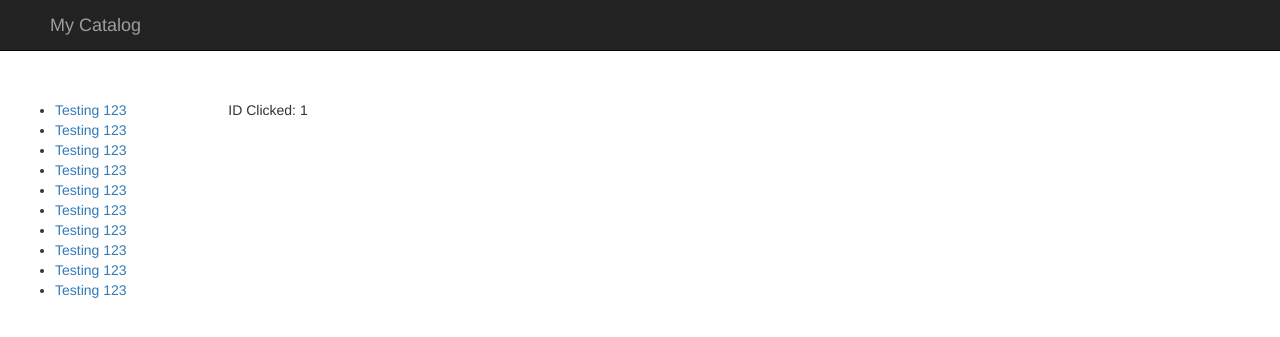
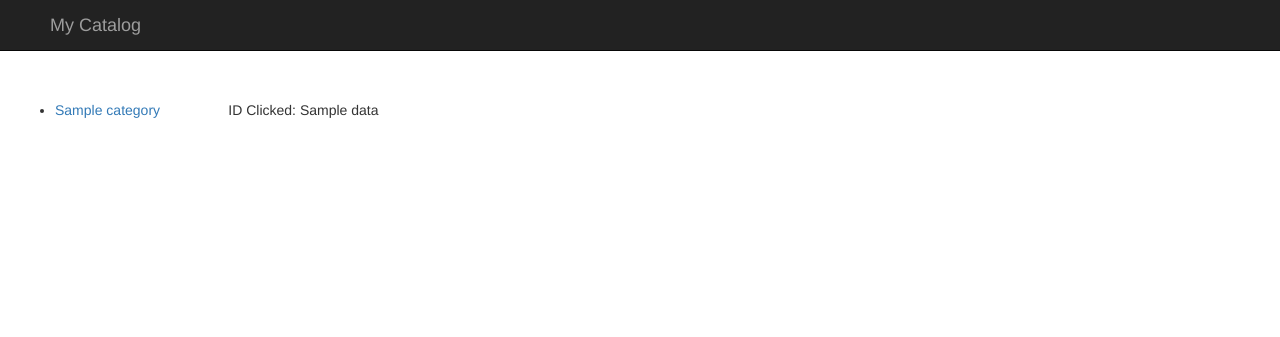
Before and after one commit to Drew-Kimberly/fullstack, a Flask app: template vagrant/catalog_ajax/templates/catalog.html in a window 1280 px wide. Shown: the top 337 px of the page. Run offline with Flask 2, Linux system fonts and the light colour scheme; the template is opened without the code that fills it: most values are stand-ins (such as "Sample title", 1, 10 or a date in 2020).

Commit message:
Adding framework support for ajax request/response workflow

```diff
--- a/movies/media.py
+++ b/movies/media.py
@@ -1,7 +1,7 @@
 import math
 
 
-class Movie():
+class Movie:
     """ This class provides a way to store movie related information"""
 
     def __init__(self, title, duration, year_released, storyline, poster_img_url, youtube_url):
--- /dev/null
+++ b/vagrant/catalog_ajax/AjaxHandler.py
@@ -0,0 +1,64 @@
+from database_setup import Item, Category
+
+class AjaxHandler:
+    '''This class...'''
+
+    def __init__(self, dbSession):
+        '''
+        '''
+        self._dbSession = dbSession
+        self._posted_data = None
+        self.user_state = None
+        self.action_context = None
+        self.action_type = None
+
+    # Properties
+
+    @property
+    def dbSession(self):
+        return self._dbSession
+
+    @property
+    def posted_data(self):
+        return self._posted_data
+
+    @posted_data.setter
+    def posted_data(self, value):
+        self._posted_data = value
+
+    # Methods
+
+    def validateRequest(self):
+        '''
+        '''
+
+        # Ensure we have posted data
+        if not self.posted_data:
+            return False
+
+        # Ensure posted data contains an action
+        if not self.posted_data["action"]:
+            return False
+
+        self.action_type = self.posted_data["action"]
+
+        return True
+
+
+    def processRequest(self):
+        '''
+        '''
+
+        # Ensure request is good
+        if not self.validateRequest():
+            return None
+
+        # Determine request Action Type and execute respective logic
+        if self.action_type == "testAjax":
+            return self.posted_data["id"]
+        elif self.action_type == "GetCategories":
+            categories = self.dbSession.query(Category).all()
+            template_name = 'partials/catalog_categories.html'
+            return [template_name, categories]
+        else:
+            return None
--- a/vagrant/catalog_ajax/app.py
+++ b/vagrant/catalog_ajax/app.py
@@ -1,20 +1,40 @@
 from flask import Flask, render_template, url_for, request
+from AjaxHandler import AjaxHandler
+from sqlalchemy import create_engine
+from sqlalchemy.orm import sessionmaker
+from database_setup import Base, Category, Item
 
 app = Flask(__name__)
+
+engine = create_engine('postgresql:///catalog')
+Base.metadata.bind = engine
+
+DBSession = sessionmaker(bind=engine)
+dbSession = DBSession()
+""":type: sqlalchemy.orm.Session"""
+
+ajax_handler = AjaxHandler(dbSession)
 
 
 @app.route("/")
 @app.route("/catalog", methods=["GET", "POST"])
 def catalog():
     if request.method == 'POST':
-        data = request.get_json(silent=True)
-        if data["action"] == "testAjax":
-            id = data["id"]
-            return render_template('partials/catalog_items.html', id=id)
+        post_data = request.get_json(silent=True, force=True)
+        ajax_handler.posted_data = post_data
+        response_data = ajax_handler.processRequest()
+        if response_data:
+            return render(response_data[0], response_data[1])
+        else:
+            return False
 
     return render_template('catalog.html')
 
 
+# Helper Functions
+def render(template_name, data):
+    return render_template(template_name, data=data)
+
 if __name__ == "__main__":
     app.debug = True
     app.run(host='0.0.0.0', port=5000)
--- a/vagrant/catalog_ajax/static/js/catalog/catalog.js
+++ b/vagrant/catalog_ajax/static/js/catalog/catalog.js
@@ -1,24 +1,45 @@
+/*
+ */
+
+var requestData = {};
+var JSONPost;
+var responseData;
+
 $(function() {
-    $('.testLink').click(function() {
 
-        var data = {
+    requestData =
+    {
+        "action": "GetCategories"
+    };
+
+    JSONPost = JSON.stringify(requestData);
+
+    process(
+        JSONPost,
+        function(response) {
+            $('#categories').replaceWith(response);
+        },
+        null
+    );
+
+
+    /*$('.testLink').click(function() {
+
+        requestData =
+        {
             "action": "testAjax",
             "id": this.id,
             "drew": "Drew is King of AJAX"
         };
 
-        $.ajax({
-            url: '/catalog',
-            data: JSON.stringify(data),
-            type: 'POST',
-            contentType: 'application/json;charset=UTF-8',
-            success: function(response) {
-                console.log(response);
+        JSONPost = JSON.stringify(requestData);
+
+        process(
+            JSONPost,
+            function(response) {
                 $('#items').append(response);
             },
-            error: function(error) {
-                alert(error.message);
-            }
-        });
-    });
+            null
+        );
+    });*/
 });
--- a/vagrant/catalog_ajax/static/js/master.js
+++ b/vagrant/catalog_ajax/static/js/master.js
@@ -0,0 +1,25 @@
+/*
+Global JS Functions
+ */
+
+function process(requestJsonData, successCallback, errorCallback) {
+
+    $.ajax(
+    {
+        url: "/catalog",
+        type: "POST",
+        data: requestJsonData,
+        success: function (response) {
+            if (successCallback != null) {
+                successCallback(response);
+            }
+        },
+        error: function (error) {
+            alert(error.status + ' error occured!');
+
+            if (errorCallback != null) {
+                errorCallback(error);
+            }
+        }
+    });
+}
--- a/vagrant/catalog_ajax/templates/catalog.html
+++ b/vagrant/catalog_ajax/templates/catalog.html
@@ -6,6 +6,7 @@
     <link type="text/css" href="../static/css/libraries/bootstrap.min.css" rel="stylesheet">
     <script type="text/javascript" src="../static/js/libraries/bootstrap.min.js"></script>
     <link type="text/css" href="../static/css/catalog.css" rel="stylesheet">
+    <script type="text/javascript" src="../static/js/master.js"></script>
     <script type="text/javascript" src="../static/js/catalog/catalog.js"></script>
 </head>
 <body>
--- a/vagrant/catalog_ajax/templates/partials/catalog_categories.html
+++ b/vagrant/catalog_ajax/templates/partials/catalog_categories.html
@@ -1,9 +1,9 @@
-<div class="col-sm-2">
+<div id="categories" class="col-sm-2">
     <ul>
-        {% for i in range(10) %}
+        {% for category in data %}
         <li>
-            <a id="{{ i }}" class="testLink" href="#">
-                Testing 123
+            <a id="{{ category.category_id }}" class="categoryLink" href="#">
+                {{ category.name }}
             </a>
         </li>
         {% endfor %}
--- a/vagrant/catalog_ajax/templates/partials/catalog_items.html
+++ b/vagrant/catalog_ajax/templates/partials/catalog_items.html
@@ -1,5 +1,5 @@
 <div class="col-md-10">
     <div id="test">
-        ID Clicked: {{ id }}
+        ID Clicked: {{ data }}
     </div>
 </div>
```
Also changed, not shown: vagrant/catalog_ajax/ActionContext.py (added), vagrant/catalog_ajax/UserState.py (added).
